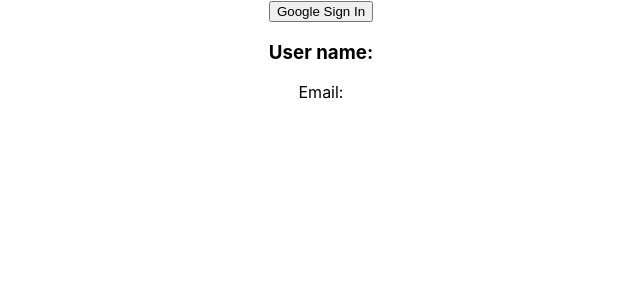
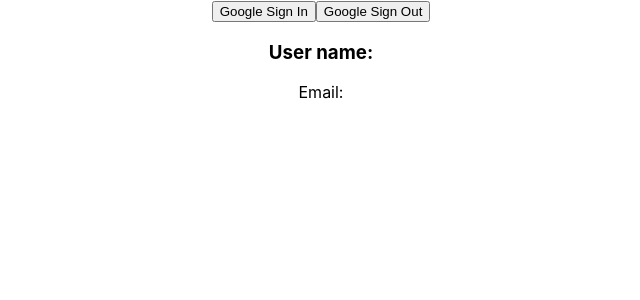
Before and after one commit to VASHKOR-DAS/simple-firebase-authentication, a React (Create React App) app: page / in a window 1280 px wide. Shown: the top 300 px of the page, without its empty margins (319-959 px from the left). Built offline with nearby package versions, Linux system fonts and the light colour scheme.

Commit message:
firebase signOut method

```diff
--- a/src/App.js
+++ b/src/App.js
@@ -1,6 +1,6 @@
 // import logo from './logo.svg';
 import './App.css';
-import { getAuth, GoogleAuthProvider, signInWithPopup } from 'firebase/auth'
+import { getAuth, GoogleAuthProvider, signInWithPopup, signOut } from 'firebase/auth'
 import app from './Firebase/firebase.init';
 import { useState } from 'react';
 
@@ -27,10 +27,27 @@ function App() {
     })
   }
 
+  //signOutBtn even handler
+  const handleGoogleSignOut = () => {
+    signOut(auth)
+    .then( () => {
+
+      // signIn korle amader state a user ase, sei user signOut a click korle state ta k empty object (user k remove) kore dao
+      setUser({});
+    })
+
+    .catch( () => {
+
+      //kono error holeo seta empty object hye jabe
+      setUser({});
+    })
+  }
+
 
   return (
     <div className='App'>
       <button onClick={handleGoogleSignIn}>Google Sign In</button>
+      <button onClick={handleGoogleSignOut}>Google Sign Out</button>
 
       {/* user info */}
       <div>
```
